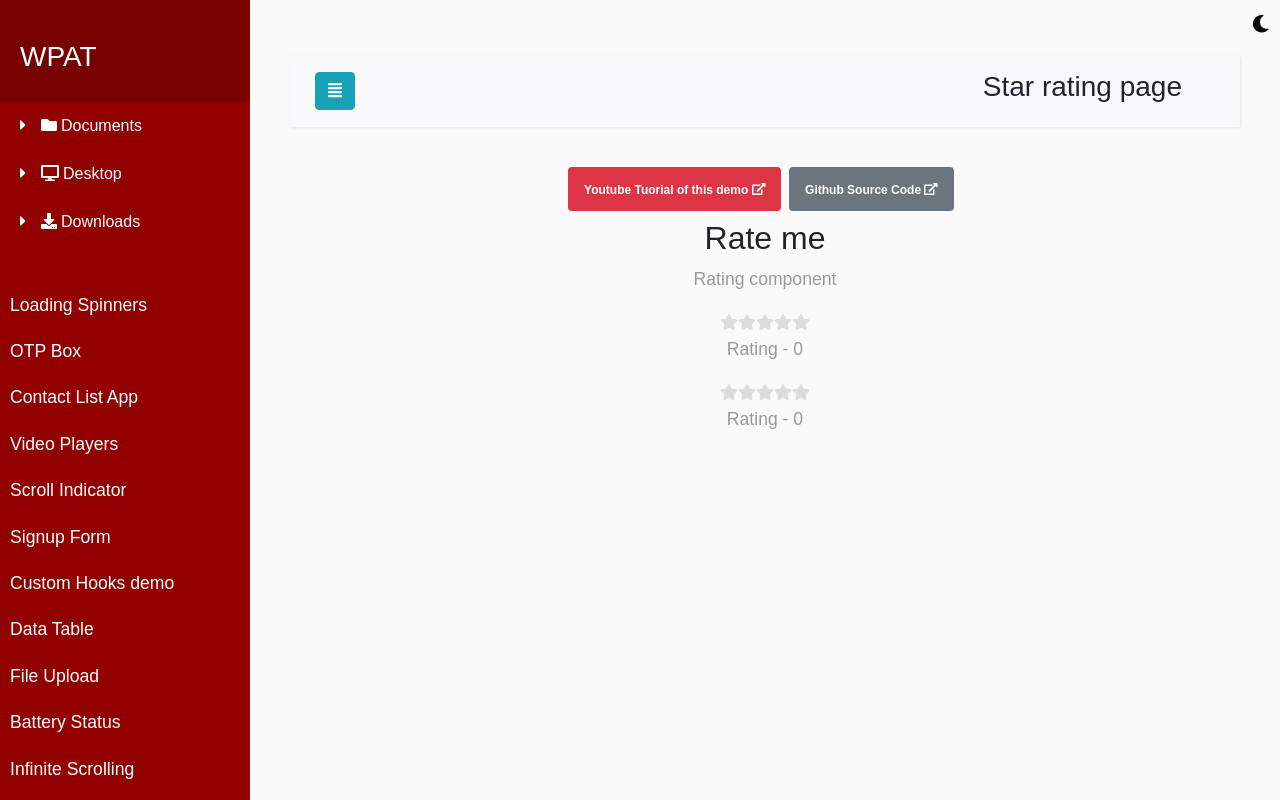
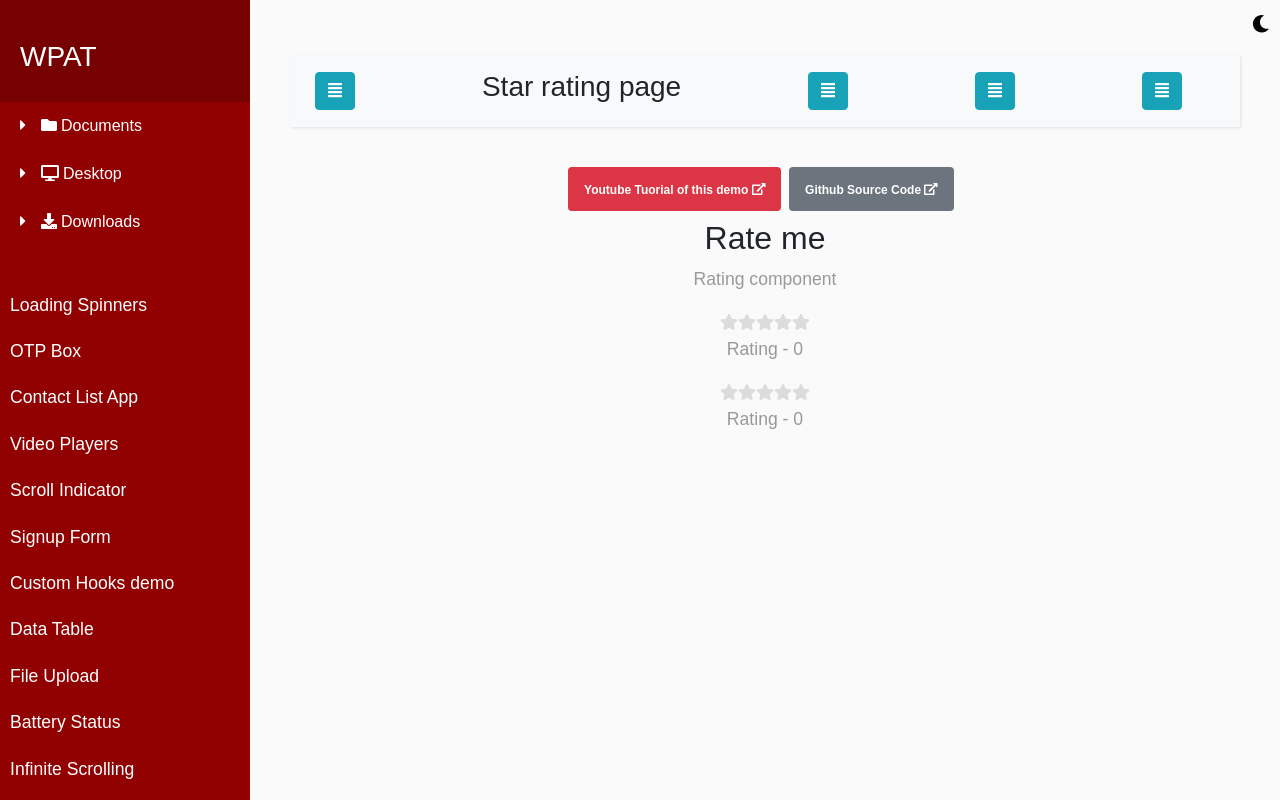
Before and after one commit to mdckani/wpatfrontend, a React (Create React App) app in the folder react-component-depot-master/: page /rating in a window 1280 px wide. Built offline with nearby package versions, Linux system fonts and the light colour scheme.

Commit message:
Polygon added to home page

```diff
--- a/react-component-depot-master/src/components/Header/index.js
+++ b/react-component-depot-master/src/components/Header/index.js
@@ -2,7 +2,7 @@ import React from "react";
 import { useDispatch } from "react-redux";
 import { toggleNavbar } from "actions/layout";
 
-const Header = ({ title = "Page Title" }) => {
+const Header = ({ title = "Page Title" , actions=["showMaps","showTable", "signOut"]}) => {
     const dispatch = useDispatch();
 
     const toogleNavbar = () => {
@@ -21,6 +21,17 @@ const Header = ({ title = "Page Title" }) => {
                     <i className="fas fa-align-justify"></i>
                 </button>
                 <h3>{title}</h3>
+                {actions.map(({ name }) => (
+                     <button
+                     text={name}
+                     type="button"
+                     id="sidebarCollapse"
+                     className="btn btn-info"
+                   //  onClick={name}
+                 >
+                     <i className="fas fa-align-justify"></i>
+                 </button>
+                ))}
             </div>
         </nav>
     );
--- a/react-component-depot-master/src/pages/Leaflet/polygon.js
+++ b/react-component-depot-master/src/pages/Leaflet/polygon.js
@@ -8,6 +8,7 @@ import { useRef } from "react";
 import "leaflet/dist/leaflet.css";
 import "leaflet-draw/dist/leaflet.draw.css";
 
+import ExternalInfo from "components/ExternalInfo";
 const PolygonMap = () => {
   const [center, setCenter] = useState({ lat: 24.4539, lng: 54.3773 });
   const [mapLayers, setMapLayers] = useState([]);
@@ -57,8 +58,13 @@ const PolygonMap = () => {
     });
   };
 
+  const actions = ["showTable"];
   return (
     <>
+      <Header title="React Leaflet Map Example" actions={actions} />
+
+      <ExternalInfo page="leafletBasic" />
+
       <div className="row">
         <div className="col">
           <Map center={center} zoom={ZOOM_LEVEL} ref={mapRef}>
```
Lines whose indentation alone changed are shown as unchanged.
